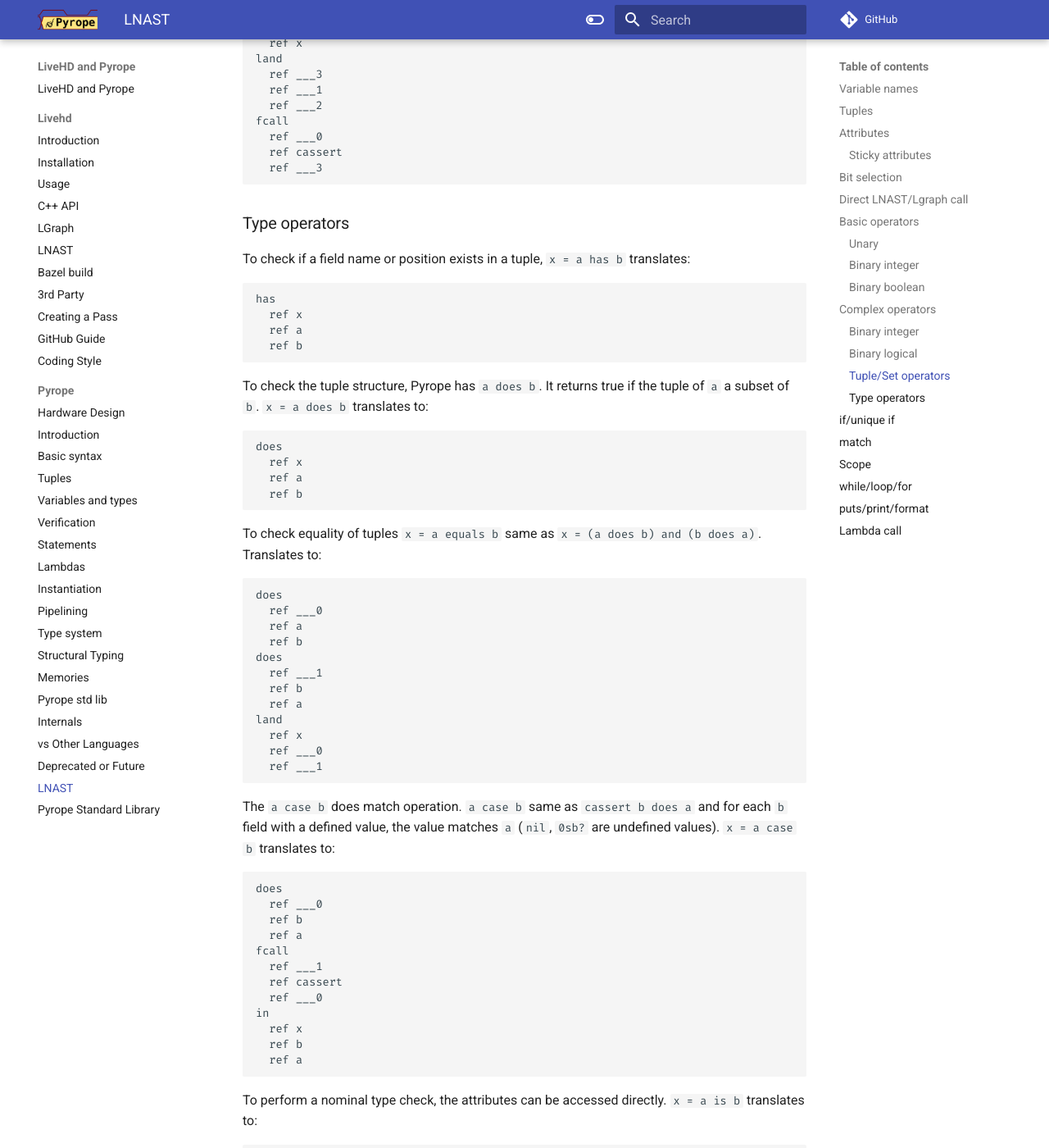
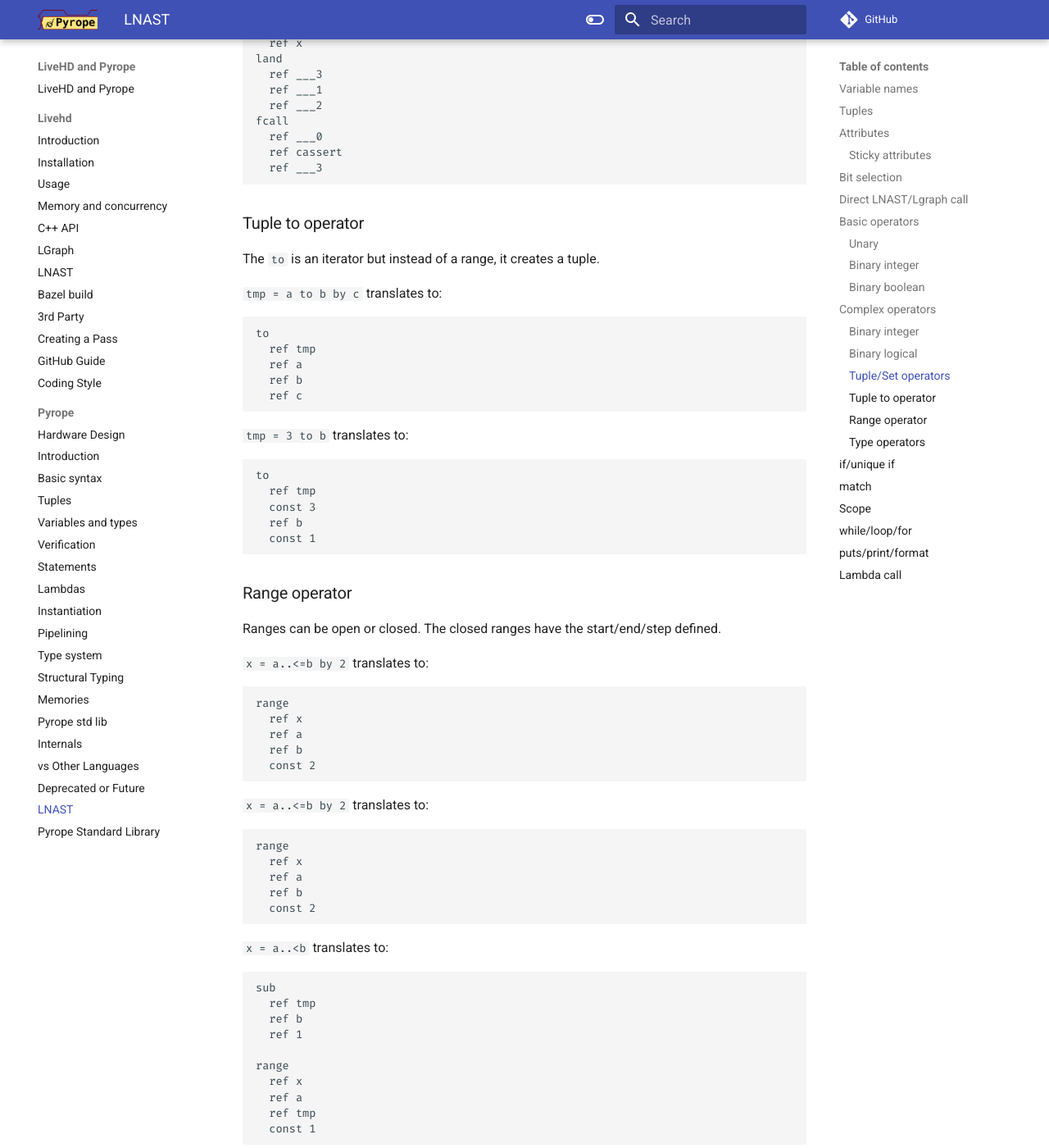
Before and after one commit to masc-ucsc/docs, an MkDocs documentation site: the page built from docs/pyrope/12-lnast.md, in a window 1280 px wide and 1400 px high, scrolled down 9351 px. Shown: the whole window at 82% size. Built offline with MkDocs 1.6.1 and Material for MkDocs 9.7.7, drawn with Linux system fonts in a browser that asks for light colours; comment, search, counter and statistics services are not loaded.

Commit message:
add memory section to LiveHD

````diff
--- a/docs/pyrope/12-lnast.md
+++ b/docs/pyrope/12-lnast.md
@@ -613,6 +613,7 @@
       ref ___c5
       const 5
       const 5
+      const 1
 
     get_mask
       ref ___3
@@ -623,6 +624,7 @@
       ref ___4
       const 1
       const 3
+      const 1
 
     get_mask
       ref ___5
@@ -658,6 +660,7 @@
       ref ___4
       const 1
       const 3
+      const 1
 
     get_mask
       ref ___5
@@ -693,6 +696,7 @@
       ref ___r
       const 0
       const 4
+      const 1
 
     get_mask
       ref ___t
@@ -1046,6 +1050,66 @@
   ref ___0
   ref cassert
   ref ___3
+```
+
+### Tuple to operator
+
+The `to` is an iterator but instead of a range, it creates a tuple.
+
+
+`tmp = a to b by c` translates to:
+```lnast
+to
+  ref tmp
+  ref a
+  ref b
+  ref c
+```
+
+`tmp = 3 to b` translates to:
+```lnast
+to
+  ref tmp
+  const 3
+  ref b
+  const 1
+```
+
+### Range operator
+
+Ranges can be open or closed. The closed ranges have the start/end/step
+defined.
+
+`x = a..<=b by 2` translates to:
+```lnast
+range
+  ref x
+  ref a
+  ref b
+  const 2
+```
+
+`x = a..<=b by 2` translates to:
+```lnast
+range
+  ref x
+  ref a
+  ref b
+  const 2
+```
+
+`x = a..<b` translates to:
+```lnast
+sub
+  ref tmp
+  ref b
+  ref 1
+
+range
+  ref x
+  ref a
+  ref tmp
+  const 1
 ```
 
 ### Type operators
````
Also changed, not shown: docs/livehd/03-memory.md (added, +76 -0 lines), docs/pyrope/03-bundle.md (+2 -1 lines), docs/pyrope/04-variables.md (+24 -16 lines), docs/pyrope/05b-statements.md (+2 -2 lines), docs/pyrope/10b-vslang.md (+1 -1 lines).
